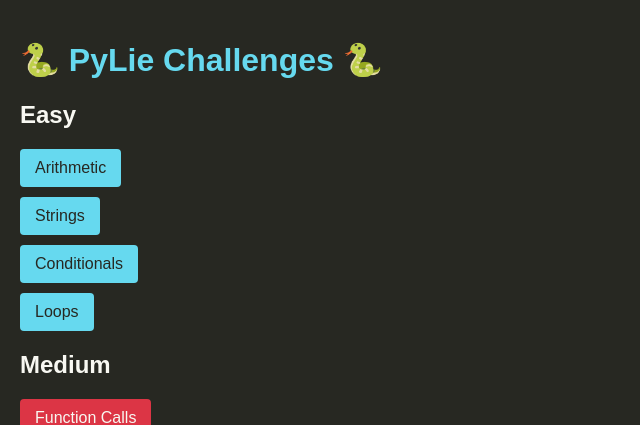
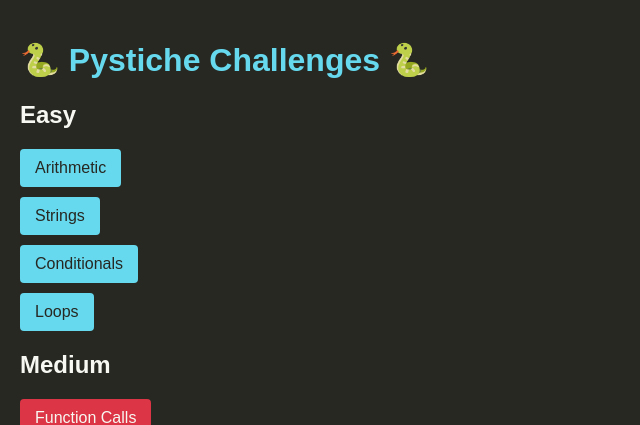
Before and after one commit to SkylerAusten/Pystiche, a Flask app: page / in a window 1280 px wide. Shown: the top 425 px of the page, without its empty margins (0-640 px from the left). Run offline with Flask 3, Linux system fonts and the light colour scheme.

Commit message:
feat: Change project name in HTML templates from PyLie to Pystiche

```diff
--- a/templates/challenge.html
+++ b/templates/challenge.html
@@ -1,7 +1,7 @@
 <!DOCTYPE html>
 <html>
     <head>
-        <title>PyLie - {{challenge_name.title().replace('_', ' ')}}</title>
+        <title>Pystiche - {{challenge_name.title().replace('_', ' ')}}</title>
         <!-- Include CodeMirror CSS -->
         <link rel="stylesheet"
             href="https://cdnjs.cloudflare.com/ajax/libs/codemirror/5.65.0/codemirror.min.css">
--- a/templates/index.html
+++ b/templates/index.html
@@ -1,7 +1,7 @@
 <!DOCTYPE html>
 <html>
     <head>
-        <title>PyLie Challenges</title>
+        <title>Pystiche Challenges</title>
         <style>
             body {
                 background-color: #272822; /* Monokai background color */
@@ -52,7 +52,7 @@
             href="{{ url_for('static', filename='favicon.ico') }}">
     </head>
     <body>
-        <h1>🐍 PyLie Challenges 🐍</h1>
+        <h1>🐍 Pystiche Challenges 🐍</h1>
         <h2>Easy</h2>
         <ul class="challenge-list">
             <li><a class="challenge-button complete"
--- a/templates/not_found.html
+++ b/templates/not_found.html
@@ -1,7 +1,7 @@
 <!DOCTYPE html>
 <html>
     <head>
-        <title>PyLie Challenges</title>
+        <title>Pystiche Challenges</title>
         <style>
             body {
                 background-color: #272822; /* Monokai background color */
@@ -20,7 +20,7 @@
             href="{{ url_for('static', filename='favicon.ico') }}">
     </head>
     <body>
-        <h1>🐍 PyLie Challenges 🐍</h1>
+        <h1>🐍 Pystiche Challenges 🐍</h1>
         <h2>404: Not Found</h2>
     </body>
 </html>
```
